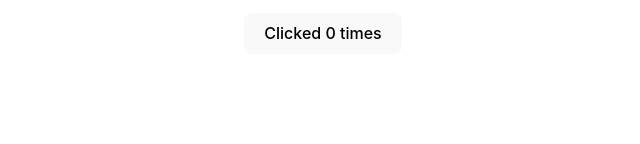
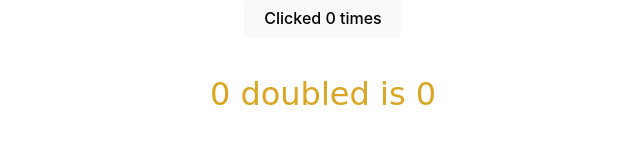
Before and after one commit to Erikote04/Basic-Svelte-Tutorial, a Svelte app in the folder Svelte Tutorial/: page / in a window 1280 px wide. Shown: the part 698-842 px from the top of the page, without its empty margins (317-957 px from the left). Before the commit the page ends 800 px from the top, so only its background shows below. Built offline with nearby package versions, Linux system fonts and the light colour scheme.

Commit message:
[Reactivity] Declarations

```diff
--- a/Svelte Tutorial/src/App.svelte
+++ b/Svelte Tutorial/src/App.svelte
@@ -10,6 +10,7 @@
   function increment() {
     count += 1
   }
+  $: doubled = count * 2
 </script>
 
 <main>
@@ -25,6 +26,7 @@
     Clicked {count}
     {count === 1 ? 'time' : 'times'}
   </button>
+  <p>{count} doubled is {doubled}</p>
 </main>
 
 <style>
```
